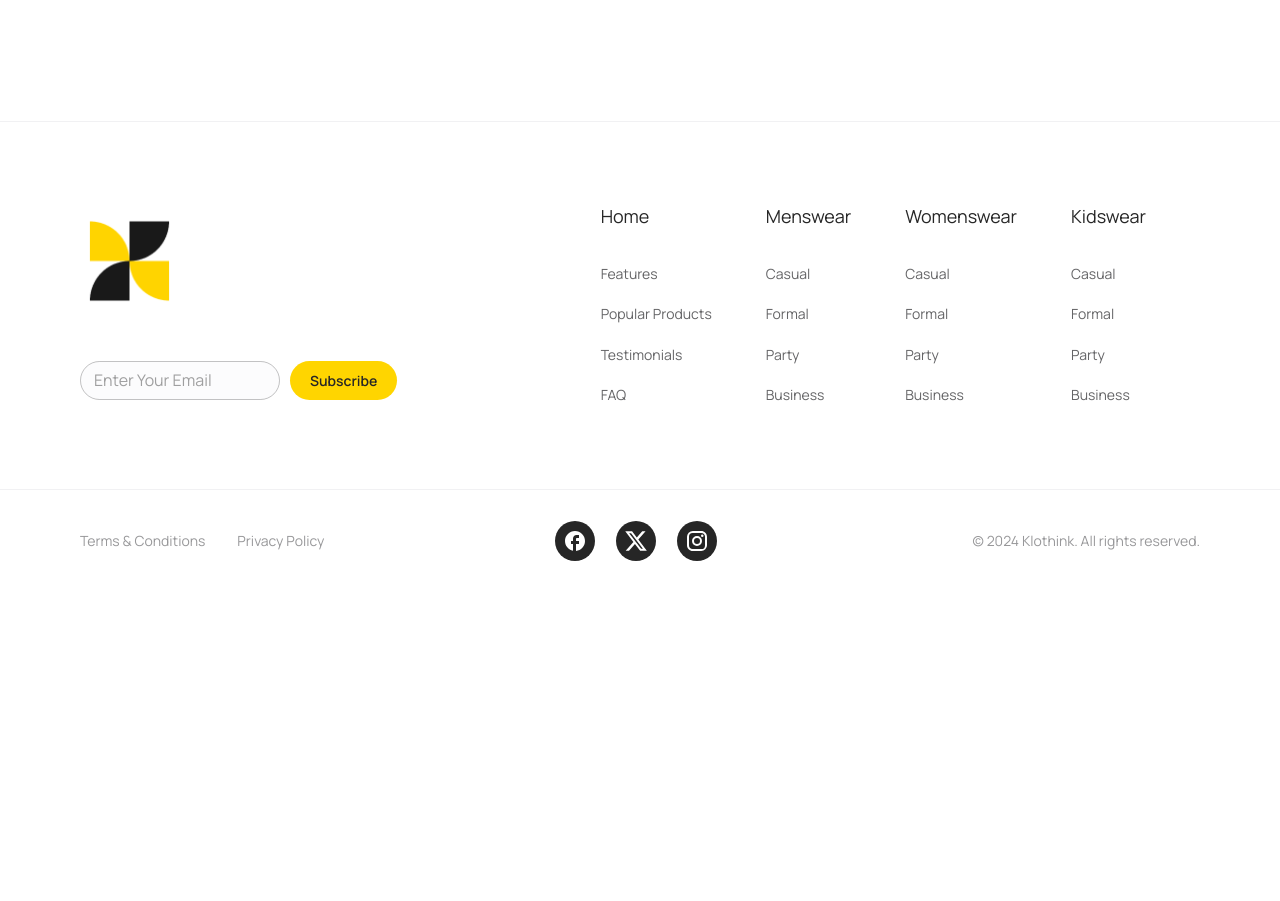
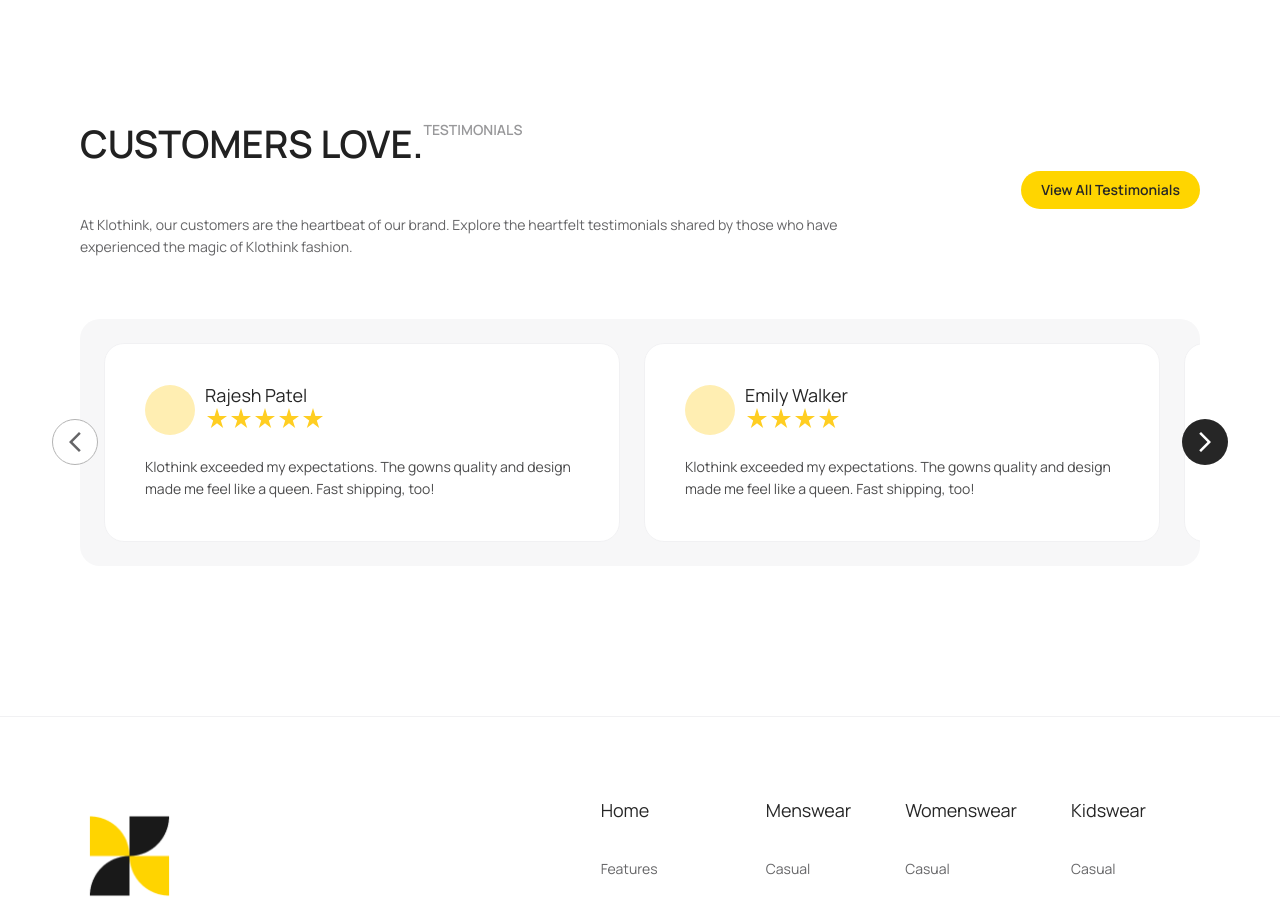
Before and after one commit to gabriel-victor933/project-front-ecommerce, a React (Vite) app: page / in a window 1280 px wide. Shown: the part 2800-3701 px from the top of the page. Before the commit the page ends 3392 px from the top, so only its background shows below. Built offline with nearby package versions, Linux system fonts and the light colour scheme.

Commit message:
feat: adding Testimonials sections

```diff
--- /dev/null
+++ b/src/components/home/TestimonialsCard.jsx
@@ -0,0 +1,72 @@
+import { Box, Typography } from '@mui/material'
+import StarRateIcon from '@mui/icons-material/StarRate';
+
+// eslint-disable-next-line react/prop-types
+export default function TestimonialsCard({ testimonial, name, stars, firstCardRef }) {
+
+
+    function renderingStars(){
+        const arr = []
+        for(let i = 0; i < stars; i++){
+            arr.push(<StarRateIcon sx={{color: '#FFCE22'}}/>)
+        }
+        return arr
+    }
+
+    return (
+        <>
+            <Box
+                ref={firstCardRef}
+                sx={{
+                    bgcolor: 'absolute.white',
+                    width: '100%',
+                    p: { xl: '50px', md: '40px', xs: '30px' },
+                    border: '1px solid #F1F1F3',
+                    borderRadius: '20px',
+                    scrollSnapAlign: 'center',
+                    listStyle: 'none',
+                    maxWidth: '100%', // Garantir que o card não ultrapasse a área visível
+                    overflow: 'hidden'
+                }}
+            >
+                <Box
+                    sx={{
+                        display: 'flex',
+                        gap: { xs: '10px', xl: '15px' },
+                        mb: { xs: '15px', md: '20px', xl: '30px' },
+                        alignItems: 'center'
+                    }}
+                >
+                    <Box
+                        sx={{
+                            width: { xs: '50px', xl: '70px' },
+                            aspectRatio: '1/1',
+                            borderRadius: '50%',
+                            bgcolor: '#FFEEB2'
+                        }}
+                    >
+                    </Box>
+                    <Box
+                        sx={{width: '50%'}}
+                    >
+                        <Typography variant='h4' color='grey.15'
+                            sx={{
+                                whiteSpace: "nowrap",
+                                overflow: "hidden",
+                                textOverflow: "ellipsis",
+                                maxWidth: '100%'
+                        }}>
+                            {name}
+                        </Typography>
+                        {renderingStars()}
+                    </Box>
+
+                </Box>
+                <Typography variant="h6" color='grey.30' sx={{ }}>
+                    {testimonial}
+                </Typography>
+
+            </Box>
+        </>
+    )
+}
--- a/src/pages/Home.jsx
+++ b/src/pages/Home.jsx
@@ -1,6 +1,7 @@
 import DiscoverFashion from "../sections/home/DiscoverFashion";
 import Experience from "../sections/home/Experience";
 import MainProduct from "../sections/home/MainProduct";
+import Testimonials from "../sections/home/Testimonials";
 
 export default function Home(){
 
@@ -9,6 +10,7 @@ export default function Home(){
             <MainProduct />
             <DiscoverFashion />
             <Experience />
+            <Testimonials />
         </>
     )
 }
--- a/src/sections/home/DiscoverFashion.jsx
+++ b/src/sections/home/DiscoverFashion.jsx
@@ -27,7 +27,6 @@ export default function DiscoverFashion() {
         scrollerRef.current.style.background = `linear-gradient(to right, #E4E4E7 ${init}%, #262626 ${init}%, #262626 ${final}%, #E4E4E7 ${final}%)`
     }
 
-
     return (
         <Grid2
             my={{ md: '150px', xs: '75px' }}
@@ -42,7 +41,8 @@ export default function DiscoverFashion() {
             >
                 <Box
                     sx={{
-                        display: 'flex'
+                        display: 'flex',
+                        flexDirection: {xs: 'column-reverse', md: 'row'}
                     }}
                 >
                     <Typography variant='h1'>
@@ -52,7 +52,7 @@ export default function DiscoverFashion() {
                         Products
                     </Typography>
                 </Box>
-                <Button variant="contained" color='primary' sx={{ alignSelf: 'end', '@media(max-width: 900px)': { order: 3 } }} >
+                <Button variant="contained" color='primary' sx={{ alignSelf: 'end', '@media(max-width: 900px)': { order: 3, mt: '10px', alignSelf: 'start' } }} >
                     View All Products
                 </Button>
                 <Typography variant='h6' color='grey.40' sx={{}}>
--- /dev/null
+++ b/src/sections/home/Testimonials.jsx
@@ -0,0 +1,151 @@
+import { Grid2, Box, Typography, Button, IconButton } from "@mui/material";
+import { useRef } from "react";
+import ArrowBackIosNewIcon from '@mui/icons-material/ArrowBackIosNew';
+import TestimonialsCard from "../../components/home/TestimonialsCard";
+//TODO: apagar esse dados depois
+const testimonials = [
+    {
+        name: 'Rajesh Patel',
+        testimonial: 'Klothink exceeded my expectations. The gowns quality and design made me feel like a queen. Fast shipping, too!',
+        stars: 5
+
+    },
+    {
+        name: 'Emily Walker',
+        testimonial: 'Klothink exceeded my expectations. The gowns quality and design made me feel like a queen. Fast shipping, too!',
+        stars: 4
+    },
+    {
+        name: 'Sarah Thompson',
+        testimonial: 'Klothink exceeded my expectations. The gowns quality and design made me feel like a queen. Fast shipping, too!',
+        stars: 3
+    },
+    {
+        name: 'Gabriel Victor',
+        testimonial: 'Klothink exceeded my expectations. The gowns quality and design made me feel like a queen. Fast shipping, too!',
+        stars: 2
+
+    },
+]
+
+export default function Testimonials() {
+
+    const carouselRef = useRef(null)
+    const firstCardRef = useRef(null)
+
+    function handleCarouselScroll(direction) {
+        console.log(firstCardRef)
+        const width = firstCardRef.current.offsetWidth
+        carouselRef.current.scrollLeft += direction === 'left' ? -width - 30: width + 30
+    }
+
+    return (
+        <Grid2
+            mb={{ md: '150px', xs: '75px' }}
+        >
+            <Grid2
+                display='flex'
+                flexDirection={'column'}
+                gap='5px'
+                mb={{xl: '80px', md: '60px', xs: '40px'}}
+            >
+                <Box
+                    sx={{
+                        display: 'flex',
+                        flexDirection: { xs: 'column-reverse', md: 'row' }
+                    }}
+                >
+                    <Typography variant='h1'>
+                        CUSTOMERS LOVE.
+                    </Typography>
+                    <Typography variant='h5' color='grey.60'>
+                        TESTIMONIALS
+                    </Typography>
+                </Box>
+                <Button variant="contained" color='primary' sx={{ alignSelf: 'end', '@media(max-width: 900px)': { order: 3, mt: '10px', alignSelf: 'start' } }} >
+                    View All Testimonials
+                </Button>
+                <Typography variant='h6' color='grey.40' sx={{}}>
+                    At Klothink, our customers are the heartbeat of our brand.
+                    Explore the heartfelt testimonials shared by those who have <br />
+                    experienced the magic of Klothink fashion.
+                </Typography>
+            </Grid2>
+            <Grid2
+                sx={{
+                    maxWidth: '1600px',
+                    width: '100%',
+                    borderRadius: '20px',
+                    bgcolor: 'white.97',
+                    position: 'relative',
+                    pb: { xs: '20px', md: '0px'},
+                }}
+            >
+                <Grid2
+                    ref={carouselRef}
+                    sx={{
+                        width: '100%',
+                        p: { xs: '20px', md: '24px', xl: '30px' },
+                        display: 'grid',
+                        gridAutoFlow: 'column',
+                        gridAutoColumns: {xl: 'calc(100%/3 - 20px)', md:'calc(100%/2 - 20px)', xs: 'calc(100% - 20px)' },
+                        gap: { xs: '20px', md: '24px', xl: '30px' },
+                        overflowX: 'auto',
+                        scrollSnapType: 'x mandatory',
+                        scrollBehavior: 'smooth',
+                        scrollbarWidth: 0,
+
+                        '&::-webkit-scrollbar': {
+                            display: 'none'
+                        },
+                    }}
+                >
+                    {testimonials.map((item, i) => <TestimonialsCard
+                                                        firstCardRef={firstCardRef}
+                                                        key={i}
+                                                        name={item.name}
+                                                        testimonial={item.testimonial}
+                                                        stars={item.stars}
+                                        />)}
+                </Grid2>
+                <IconButton
+                    onClick={() => handleCarouselScroll('left')}
+                    sx={{
+                        width: '46px',
+                        height: '46px',
+                        bgcolor: 'absolute.white',
+                        mr: '7px',
+                        border: '1px solid #B3B3B3',
+                        position: {md: 'absolute', xs: 'relative'},
+                        left: {md: '-5px', xs: '50%'},
+                        top: {md: '50%', xs: 0},
+                        transform: {md: 'translate(-50%,-50%)', xs: 'translate(-100%,0%)'}
+
+                    }}
+                >
+                    <ArrowBackIosNewIcon sx={{ color: 'grey.40' }} />
+                </IconButton>
+                <IconButton
+                    onClick={() => handleCarouselScroll('right')}
+                    sx={{
+                        width: '46px',
+                        height: '46px',
+                        bgcolor: 'grey.15',
+                        position: {md: 'absolute', xs: 'relative'},
+                        right: {md: '-5px', xs: '-50%'},
+                        top: {md: '50%', xs: 0},
+                        transform: {md: 'translate(50%,-50%)', xs: 'translate(-100%,0%)'}
+                    }}
+                >
+                    <ArrowBackIosNewIcon
+                        sx={{
+                            transform: 'rotate(180deg)',
+                            color: 'absolute.white'
+                        }}
+                    />
+                </IconButton>
+            </Grid2>
+
+        </Grid2>
+    )
+}
```
